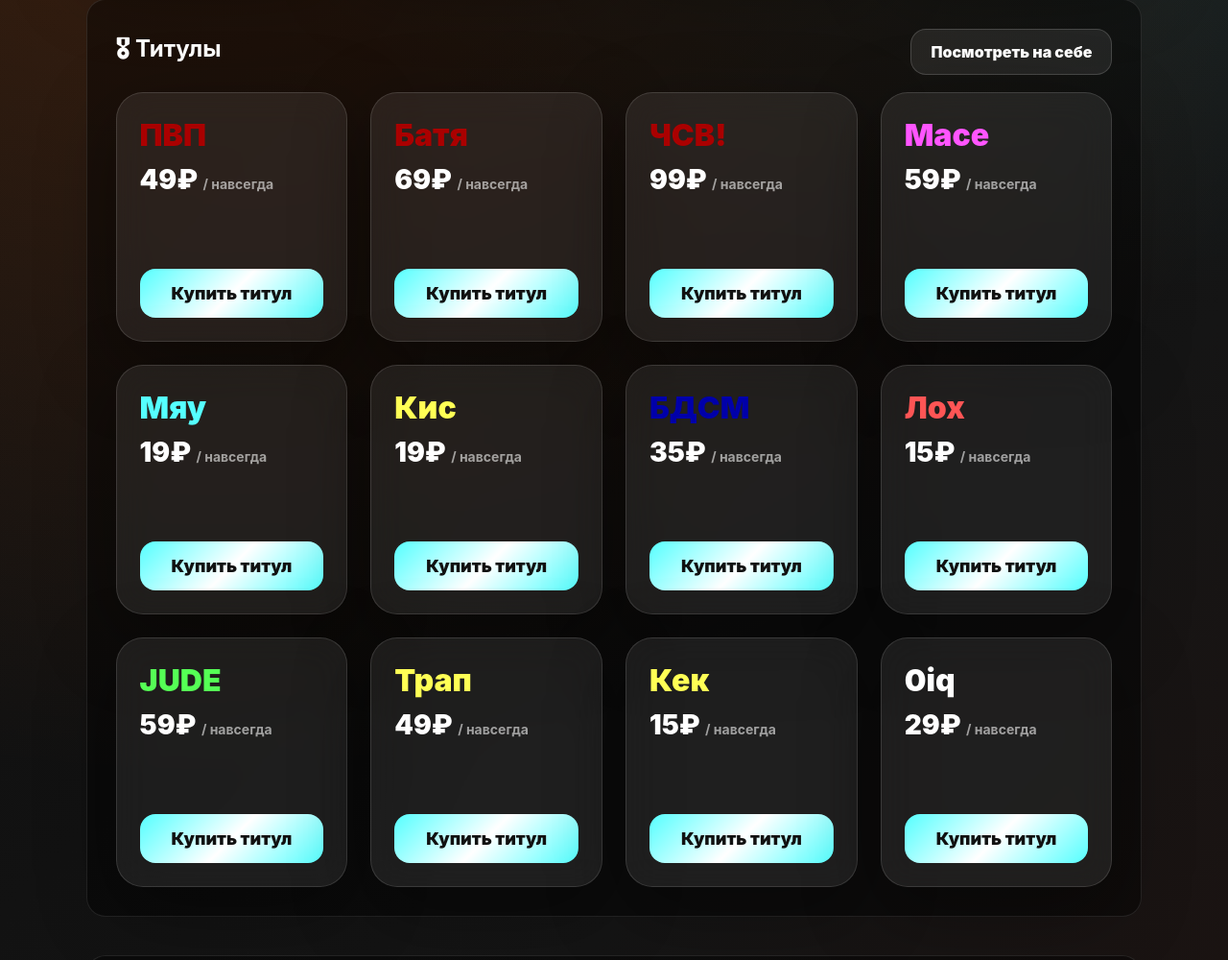
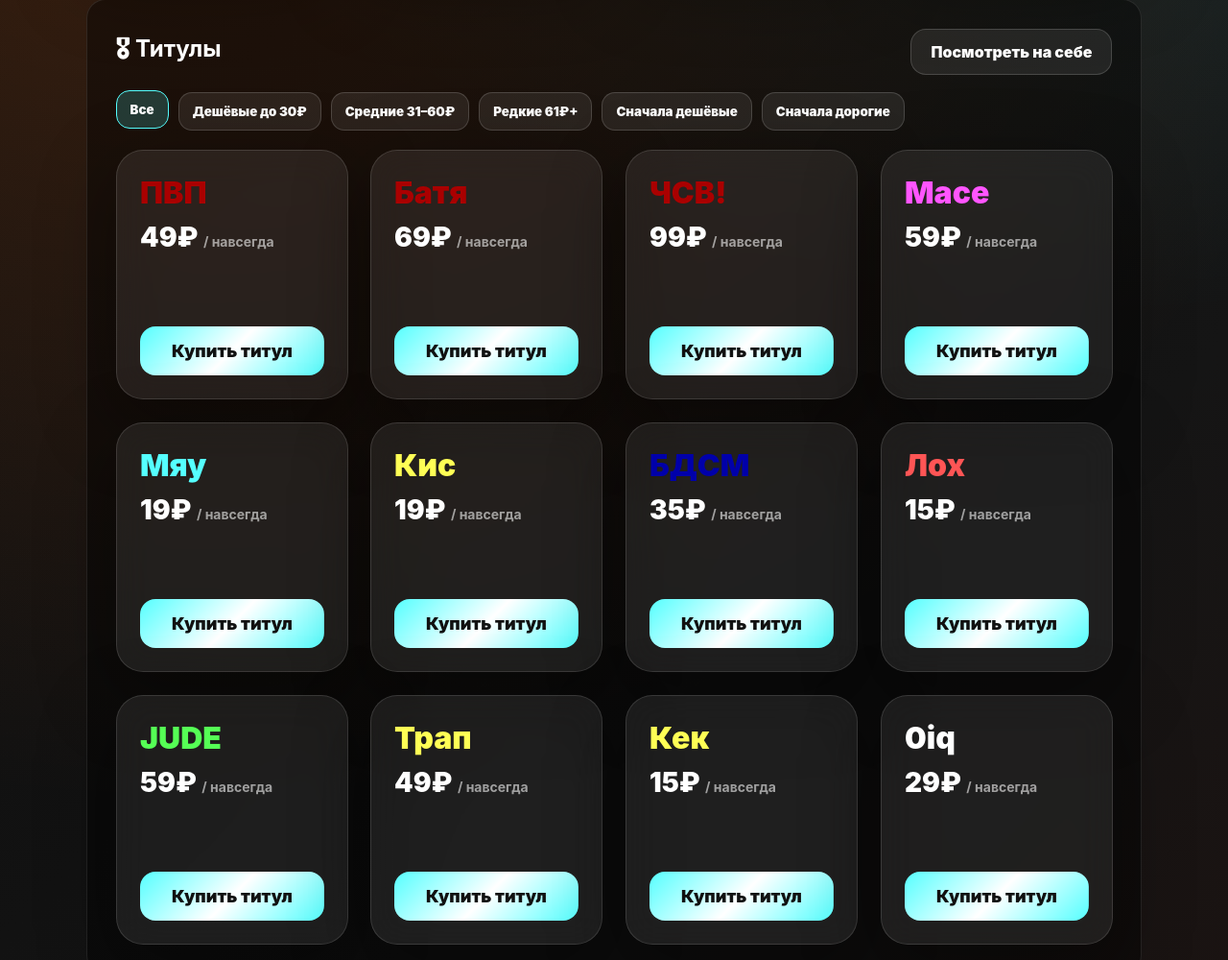
Before and after one commit to KudusSMP/kudussmp.su, a website: page index.html in a window 1280 px wide. Shown: the part 1397-2397 px from the top of the page at 96% size. Drawn offline with Linux system fonts and the light colour scheme.

Commit message:
Update index.html

```diff
--- a/index.html
+++ b/index.html
@@ -215,6 +215,49 @@ footer { padding:32px 7vw; background:#060606; color:rgba(255,255,255,.55); text
 }
 
 .mc-player{color:#55FF55;font-weight:900;}
+
+.card {
+  will-change: transform, box-shadow, border-color;
+}
+.card::after {
+  content:"";
+  position:absolute;
+  inset:0;
+  pointer-events:none;
+  opacity:0;
+  background:linear-gradient(135deg, rgba(85,255,255,.10), rgba(255,170,0,.08));
+  transition:.35s ease;
+}
+.card:hover {
+  transform:translateY(-10px) scale(1.015);
+  box-shadow:0 34px 100px rgba(0,0,0,.48), 0 0 30px rgba(85,255,255,.08);
+}
+.card:hover::after {
+  opacity:1;
+}
+.title-controls {
+  display:flex;
+  gap:10px;
+  flex-wrap:wrap;
+  margin:0 0 20px;
+}
+.title-filter-btn {
+  border:1px solid rgba(255,255,255,.16);
+  border-radius:14px;
+  padding:11px 14px;
+  cursor:pointer;
+  font-weight:900;
+  background:rgba(255,255,255,.08);
+  color:#fff;
+  transition:.25s ease;
+}
+.title-filter-btn:hover,
+.title-filter-btn.active {
+  transform:translateY(-2px);
+  border-color:#55FFFF;
+  background:rgba(85,255,255,.18);
+}
+
 </style>
 </head>
 <body>
@@ -286,85 +329,94 @@ footer { padding:32px 7vw; background:#060606; color:rgba(255,255,255,.55); text
   <h2 style="margin-bottom:0;">🎖 Титулы</h2>
   <button class="preview-link" style="width:auto; min-width:210px; margin-top:0;" onclick="openTitlePreview()">Посмотреть на себе</button>
 </div>
-<div class="cards">
-  <article class="card title-card">
+
+<div class="title-controls">
+  <button class="title-filter-btn active" onclick="filterTitles('all', this)">Все</button>
+  <button class="title-filter-btn" onclick="filterTitles('cheap', this)">Дешёвые до 30₽</button>
+  <button class="title-filter-btn" onclick="filterTitles('medium', this)">Средние 31–60₽</button>
+  <button class="title-filter-btn" onclick="filterTitles('rare', this)">Редкие 61₽+</button>
+  <button class="title-filter-btn" onclick="sortTitles('asc')">Сначала дешёвые</button>
+  <button class="title-filter-btn" onclick="sortTitles('desc')">Сначала дорогие</button>
+</div>
+<div class="cards" id="titleCards">
+  <article class="card title-card" data-price="49">
 <div class="card-body">
       <div class="rank suffix-darkred">ПВП</div>
       <div class="price">49₽ <small>/ навсегда</small></div>
             <button class="buy-link prince-link" onclick="openBuyModal('TITLE_PVP','49₽')">Купить титул</button>
     </div>
   </article>
-  <article class="card title-card">
+  <article class="card title-card" data-price="69">
 <div class="card-body">
       <div class="rank suffix-darkred">Батя</div>
       <div class="price">69₽ <small>/ навсегда</small></div>
             <button class="buy-link prince-link" onclick="openBuyModal('TITLE_BATYA','69₽')">Купить титул</button>
     </div>
   </article>
-  <article class="card title-card">
+  <article class="card title-card" data-price="99">
 <div class="card-body">
       <div class="rank suffix-darkred">ЧСВ!</div>
       <div class="price">99₽ <small>/ навсегда</small></div>
             <button class="buy-link prince-link" onclick="openBuyModal('TITLE_CHSV','99₽')">Купить титул</button>
     </div>
   </article>
-  <article class="card title-card">
+  <article class="card title-card" data-price="59">
 <div class="card-body">
       <div class="rank suffix-pink-bold">Mace</div>
       <div class="price">59₽ <small>/ навсегда</small></div>
             <button class="buy-link prince-link" onclick="openBuyModal('TITLE_MACE','59₽')">Купить титул</button>
     </div>
   </article>
-  <article class="card title-card">
+  <article class="card title-card" data-price="19">
 <div class="card-body">
       <div class="rank suffix-aqua">Мяу</div>
       <div class="price">19₽ <small>/ навсегда</small></div>
             <button class="buy-link prince-link" onclick="openBuyModal('TITLE_MYAU','19₽')">Купить титул</button>
     </div>
   </article>
-  <article class="card title-card">
+  <article class="card title-card" data-price="19">
 <div class="card-body">
       <div class="rank suffix-yellow">Кис</div>
       <div class="price">19₽ <small>/ навсегда</small></div>
             <button class="buy-link prince-link" onclick="openBuyModal('TITLE_KIS','19₽')">Купить титул</button>
     </div>
   </article>
-  <article class="card title-card">
+  <article class="card title-card" data-price="35">
 <div class="card-body">
       <div class="rank suffix-darkblue">БДСМ</div>
       <div class="price">35₽ <small>/ навсегда</small></div>
             <button class="buy-link prince-link" onclick="openBuyModal('TITLE_BDSM','35₽')">Купить титул</button>
     </div>
   </article>
-  <article class="card title-card">
+  <article class="card title-card" data-price="15">
 <div class="card-body">
       <div class="rank suffix-red">Лох</div>
       <div class="price">15₽ <small>/ навсегда</small></div>
             <button class="buy-link prince-link" onclick="openBuyModal('TITLE_LOH','15₽')">Купить титул</button>
     </div>
   </article>
-  <article class="card title-card">
+  <article class="card title-card" data-price="59">
 <div class="card-body">
       <div class="rank suffix-green-bold">JUDE</div>
       <div class="price">59₽ <small>/ навсегда</small></div>
             <button class="buy-link prince-link" onclick="openBuyModal('TITLE_JUDE','59₽')">Купить титул</button>
     </div>
   </article>
-  <article class="card title-card">
+  <article class="card title-card" data-price="49">
 <div class="card-body">
       <div class="rank suffix-yellow">Трап</div>
       <div class="price">49₽ <small>/ навсегда</small></div>
             <button class="buy-link prince-link" onclick="openBuyModal('TITLE_TRAP','49₽')">Купить титул</button>
     </div>
   </article>
-  <article class="card title-card">
+  <article class="card title-card" data-price="15">
 <div class="card-body">
       <div class="rank suffix-yellow">Кек</div>
       <div class="price">15₽ <small>/ навсегда</small></div>
             <button class="buy-link prince-link" onclick="openBuyModal('TITLE_KEK','15₽')">Купить титул</button>
     </div>
   </article>
-  <article class="card title-card">
+  <article class="card title-card" data-price="29">
 <div class="card-body">
       <div class="rank suffix-white">0iq</div>
       <div class="price">29₽ <small>/ навсегда</small></div>
@@ -758,6 +810,46 @@ document.getElementById('titlePreviewModal').addEventListener('click', function(
   if (event.target === this) closeTitlePreview();
 });
 
+
+function setActiveTitleFilter(button) {
+  document.querySelectorAll('.title-filter-btn').forEach(btn => {
+    if (btn.textContent.includes('Все') || btn.textContent.includes('Дешёвые') || btn.textContent.includes('Средние') || btn.textContent.includes('Редкие')) {
+      btn.classList.remove('active');
+    }
+  });
+  if (button) button.classList.add('active');
+}
+
+function filterTitles(type, button) {
+  setActiveTitleFilter(button);
+
+  document.querySelectorAll('#titleCards .title-card').forEach(card => {
+    const price = Number(card.dataset.price || 0);
+    let show = true;
+
+    if (type === 'cheap') show = price <= 30;
+    if (type === 'medium') show = price >= 31 && price <= 60;
+    if (type === 'rare') show = price >= 61;
+
+    card.style.display = show ? 'flex' : 'none';
+  });
+}
+
+function sortTitles(direction) {
+  const container = document.getElementById('titleCards');
+  if (!container) return;
+
+  const cards = Array.from(container.querySelectorAll('.title-card'));
+
+  cards.sort((a, b) => {
+    const pa = Number(a.dataset.price || 0);
+    const pb = Number(b.dataset.price || 0);
+    return direction === 'asc' ? pa - pb : pb - pa;
+  });
+
+  cards.forEach(card => container.appendChild(card));
+}
+
 </script>
 
 </body>
```
